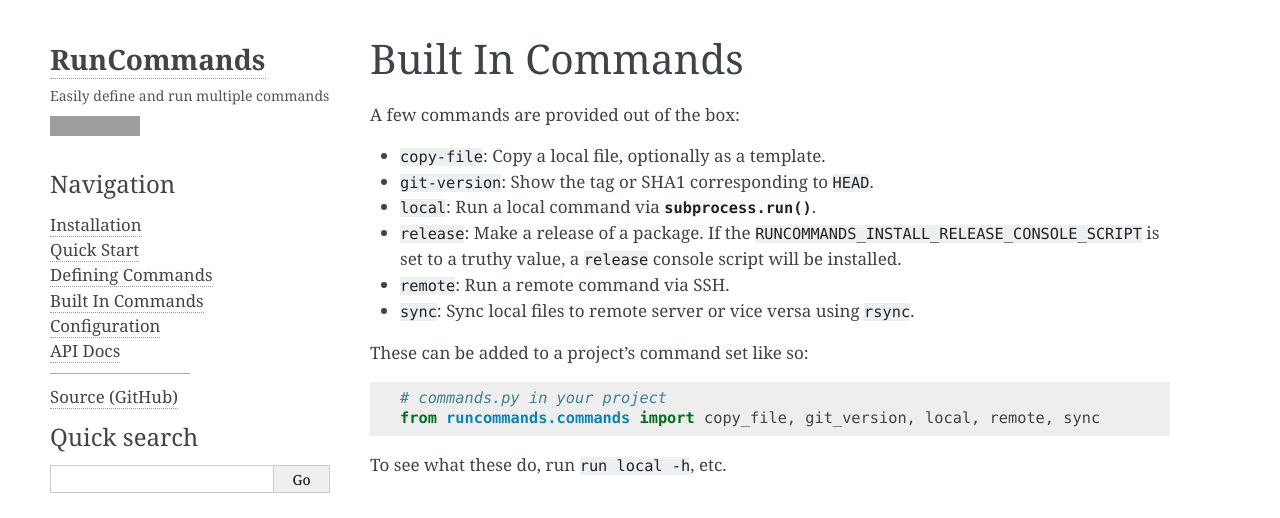
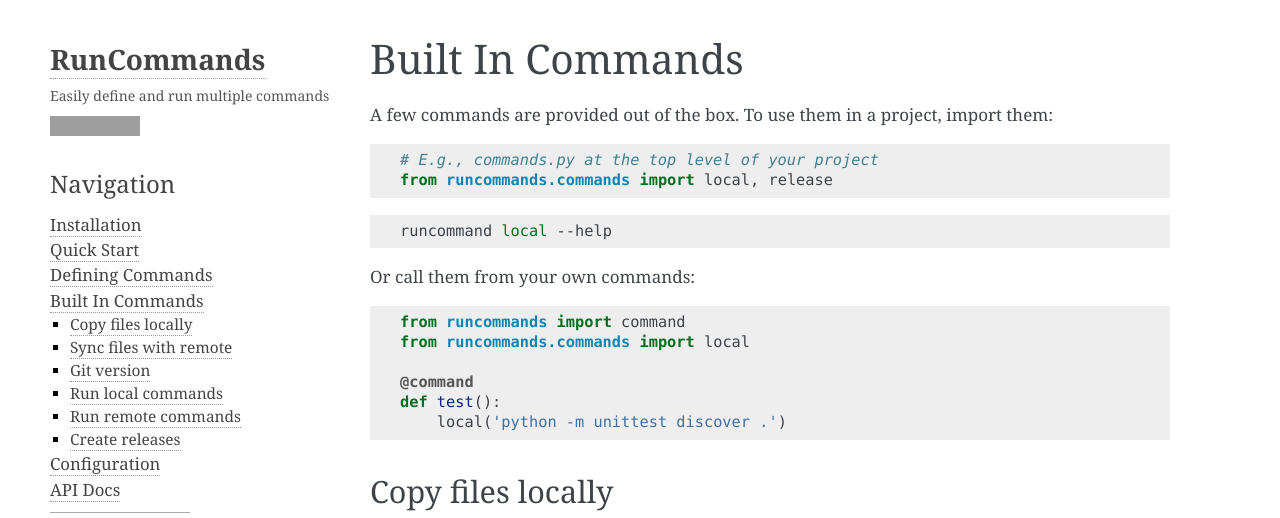
Before and after one commit to wylee/runcommands, a Sphinx documentation site: the page built from docs/built-in-commands.rst, in a window 1280 px wide and 1400 px high. Shown: the top 518 px of the window. Built offline with Sphinx 7.4.7, drawn with Linux system fonts in a browser that asks for light colours; some of the changed text lies outside the part shown; grey boxes are pictures that could not be loaded.

Commit message:
Improve docs for built-in commands

```diff
--- a/docs/built-in-commands.rst
+++ b/docs/built-in-commands.rst
@@ -1,23 +1,55 @@
 Built In Commands
 +++++++++++++++++
 
-
-A few commands are provided out of the box:
-
-- `copy-file`: Copy a local file, optionally as a template.
-- `git-version`: Show the tag or SHA1 corresponding to `HEAD`.
-- `local`: Run a local command via :func:`subprocess.run()`.
-- `release`: Make a release of a package. If the
-  `RUNCOMMANDS_INSTALL_RELEASE_CONSOLE_SCRIPT` is set to a truthy value,
-  a `release` console script will be installed.
-- `remote`: Run a remote command via SSH.
-- `sync`: Sync local files to remote server or vice versa using `rsync`.
-
-These can be added to a project's command set like so:
+A few commands are provided out of the box. To use them in a project, import
+them:
 
 .. code-block:: python
 
-    # commands.py in your project
-    from runcommands.commands import copy_file, git_version, local, remote, sync
+    # E.g., commands.py at the top level of your project
+    from runcommands.commands import local, release
 
-To see what these do, run `run local -h`, etc.
+.. code-block:: bash
+
+    runcommand local --help
+
+Or call them from your own commands:
+
+.. code-block:: python
+
+    from runcommands import command
+    from runcommands.commands import local
+
+    @command
+    def test():
+        local('python -m unittest discover .')
+
+Copy files locally
+==================
+
+.. automethod:: runcommands.commands.copy_file.implementation
+
+Sync files with remote
+======================
+
+.. automethod:: runcommands.commands.sync.implementation
+
+Git version
+===========
+
+.. automethod:: runcommands.commands.git_version.implementation
+
+Run local commands
+==================
+
+.. automethod:: runcommands.commands.local.implementation
+
+Run remote commands
+===================
+
+.. automethod:: runcommands.commands.remote.implementation
+
+Create releases
+===============
+
+.. automethod:: runcommands.commands.release.implementation
```
Also changed, not shown: 1 other file.
